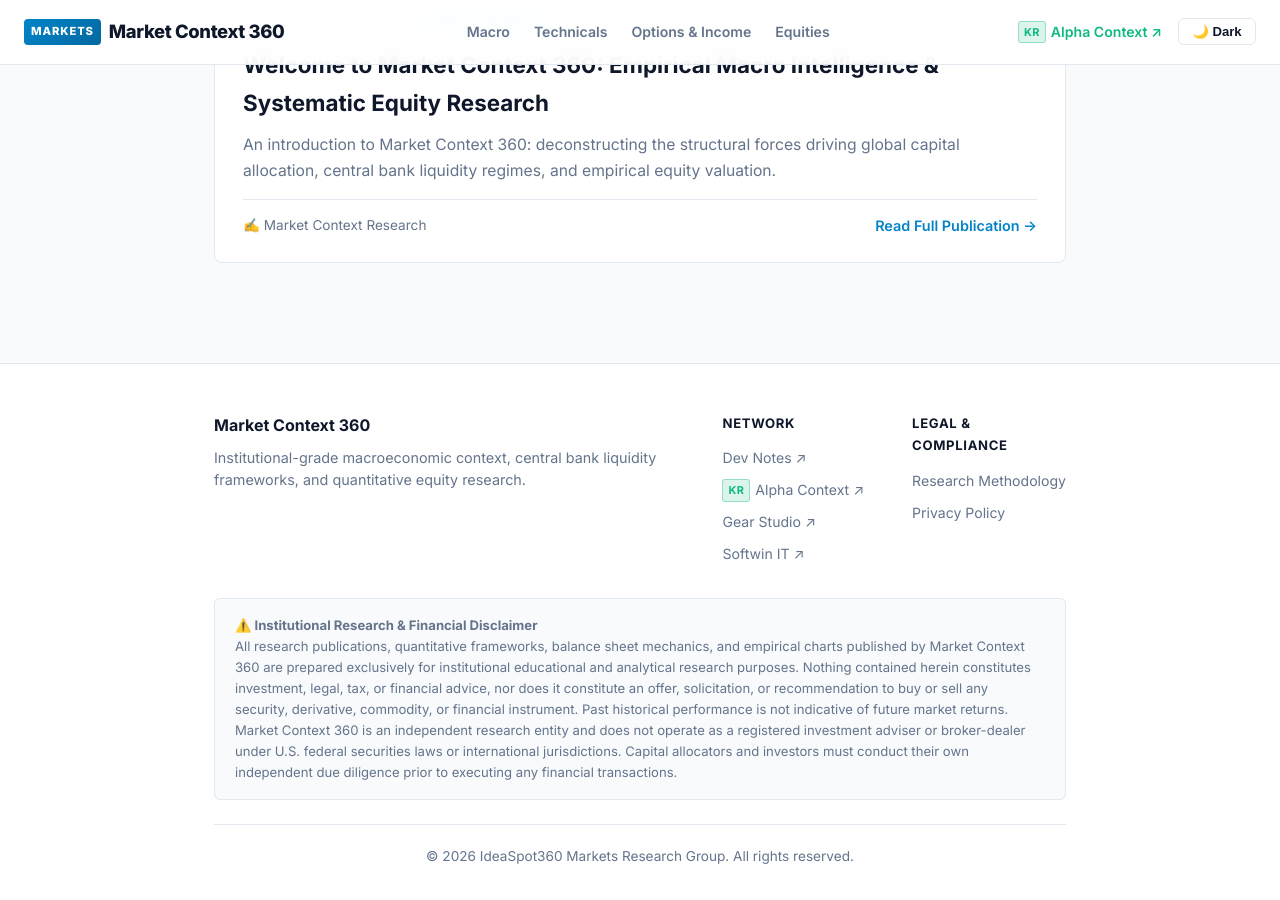
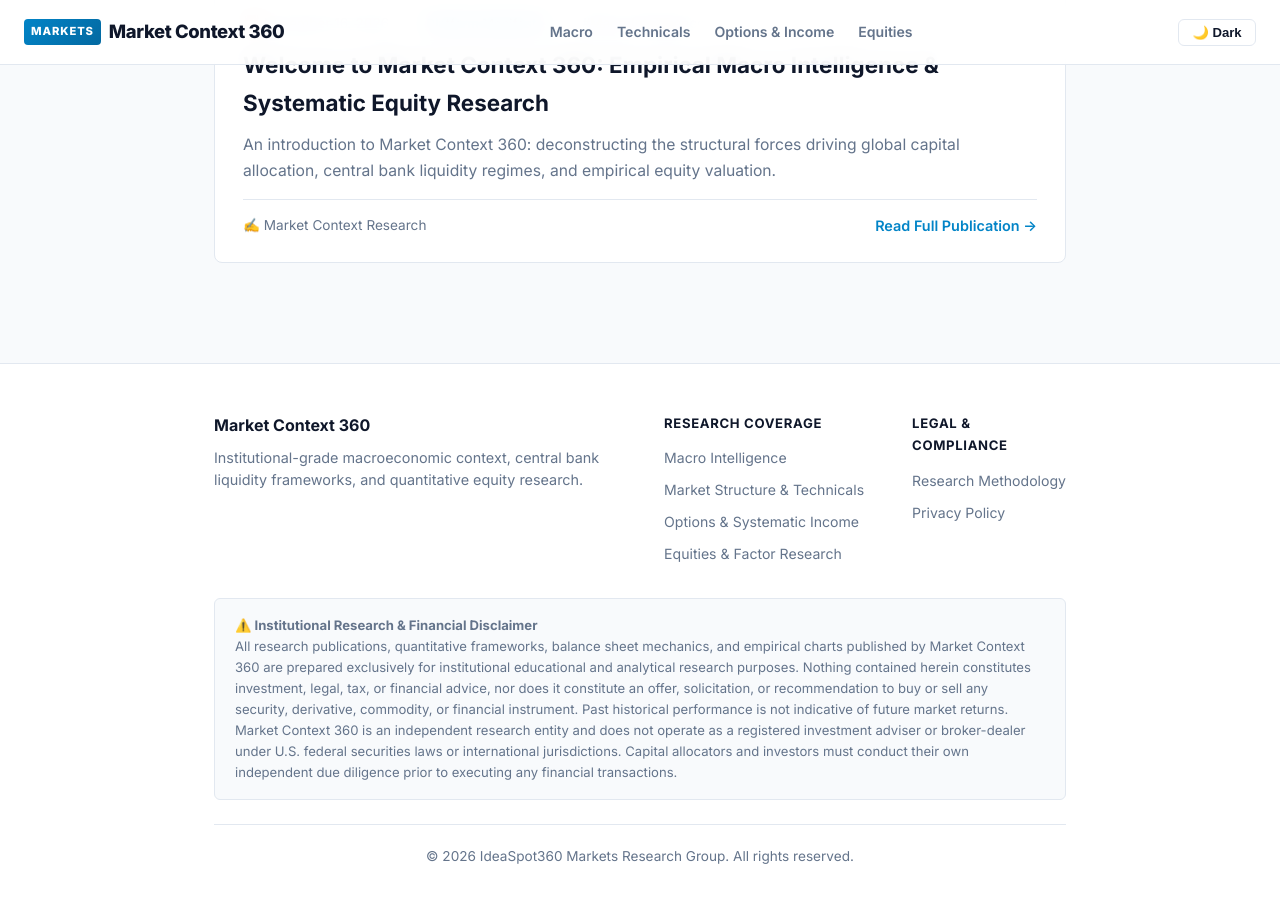
Before and after one commit to ideaspot360/markets, a Jekyll site: the page built from index.html, in a window 1280 px wide and 900 px high, scrolled down 1249 px. Built offline with Jekyll 4.4.1, drawn with Linux system fonts in a browser that asks for light colours.

Commit message:
refactor(nav & footer): remove external KR/network links and optimize institutional research coverage

```diff
--- a/_includes/footer.html
+++ b/_includes/footer.html
@@ -9,11 +9,11 @@
       </div>
       <div class="footer-links">
         <div class="footer-col">
-          <span class="footer-heading">Network</span>
-          <a href="https://dev.ideaspot360.com" target="_blank" rel="noopener">Dev Notes ↗</a>
-          <a href="https://stock.ideaspot360.com" target="_blank" rel="noopener"><span class="edition-pill">KR</span> Alpha Context ↗</a>
-          <a href="https://gear.ideaspot360.com" target="_blank" rel="noopener">Gear Studio ↗</a>
-          <a href="https://softwin.tistory.com" target="_blank" rel="noopener">Softwin IT ↗</a>
+          <span class="footer-heading">Research Coverage</span>
+          <a href="{{ '/category/macro/' | relative_url }}">Macro Intelligence</a>
+          <a href="{{ '/category/technicals/' | relative_url }}">Market Structure &amp; Technicals</a>
+          <a href="{{ '/category/options-income/' | relative_url }}">Options &amp; Systematic Income</a>
+          <a href="{{ '/category/equities/' | relative_url }}">Equities &amp; Factor Research</a>
         </div>
         <div class="footer-col">
           <span class="footer-heading">Legal & Compliance</span>
--- a/_includes/header.html
+++ b/_includes/header.html
@@ -13,7 +13,6 @@
     </nav>
 
     <div class="header-actions">
-      <a href="https://stock.ideaspot360.com" class="nav-link nav-external" target="_blank" rel="noopener" title="Alpha Context - Korean Market Edition"><span class="edition-pill">KR</span> Alpha Context ↗</a>
       <button id="theme-toggle" class="theme-btn" aria-label="Toggle Theme">🌙 Dark</button>
     </div>
   </div>
```
